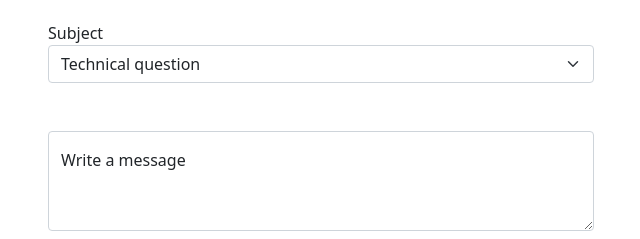
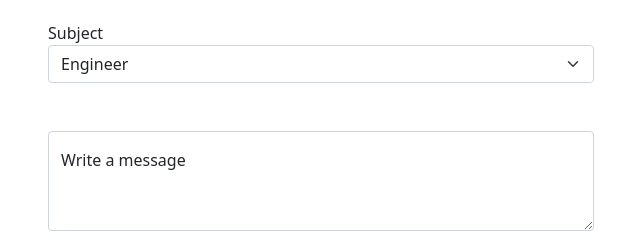
Before and after one commit to Ashish-17CSE/Web-Dev-Project, a plain HTML site: page Appointment Booking/Appointment.html in a window 1280 px wide. Shown: the part 537-776 px from the top of the page, 319-959 px from the left. Drawn offline with nearby package versions, Linux system fonts and the light colour scheme.

Commit message:
Update Appointment.html

```diff
--- a/Appointment Booking/Appointment.html
+++ b/Appointment Booking/Appointment.html
@@ -54,8 +54,8 @@
 
                         <label for="subject" class="form=label">Subject</label>
                         <select name="subject" id="subject" class="form-select">
-                            <option value="pricing">Pricing</option>
-                            <option value="technical" selected>Technical question</option>
+                            <option value="Medical">Medical</option>
+                            <option value="Engineer" selected>Engineer</option>
                             <option value="other">Other</option>
                         </select>
 
```
